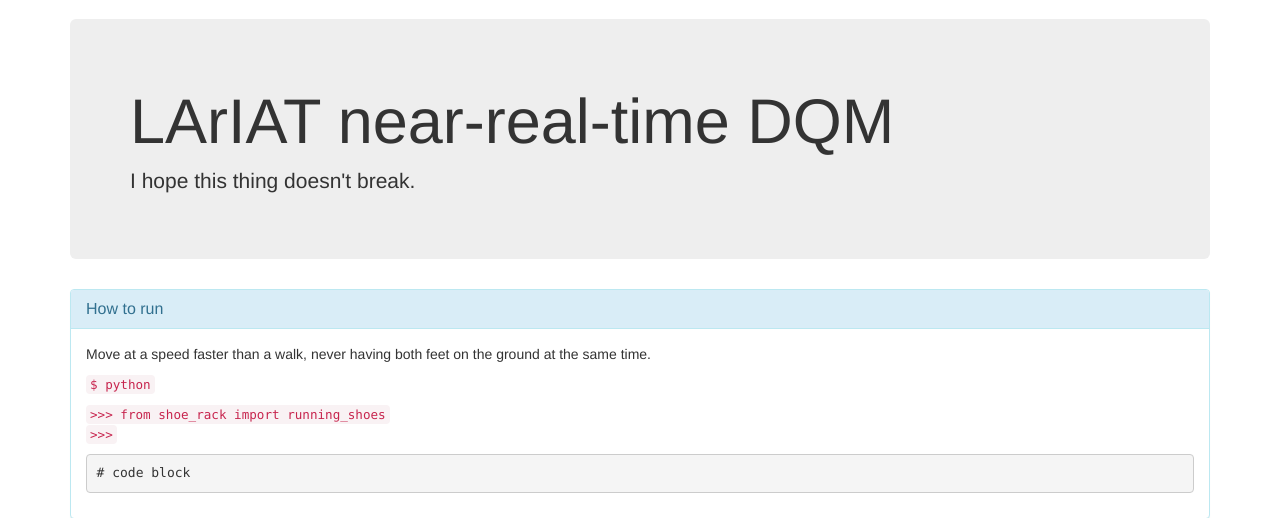
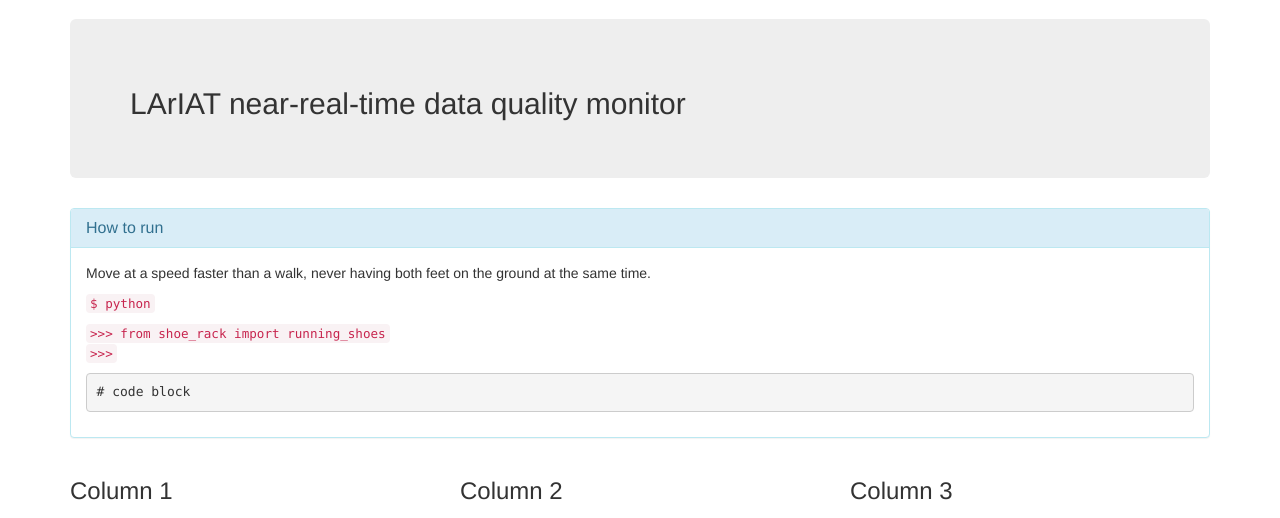
Before and after one commit to lariat/dqm-v2, a Flask app: page / in a window 1280 px wide. Shown: the part 51-569 px from the top of the page. Run offline with Flask 2, Linux system fonts and the light colour scheme; parts of the project's set-up code (start-up, migrations or seed data) failed here and were passed over; some libraries are stand-ins or nearby versions.

Commit message:
Minor change.

```diff
--- a/dqm/templates/home.html
+++ b/dqm/templates/home.html
@@ -6,8 +6,7 @@
     <div class="container">
 
       <div class="jumbotron">
-        <h1>LArIAT near-real-time DQM</h1>
-        <p>I hope this thing doesn't break.</p>
+        <h2>LArIAT near-real-time data quality monitor</h2>
       </div>
 
       {#
```
